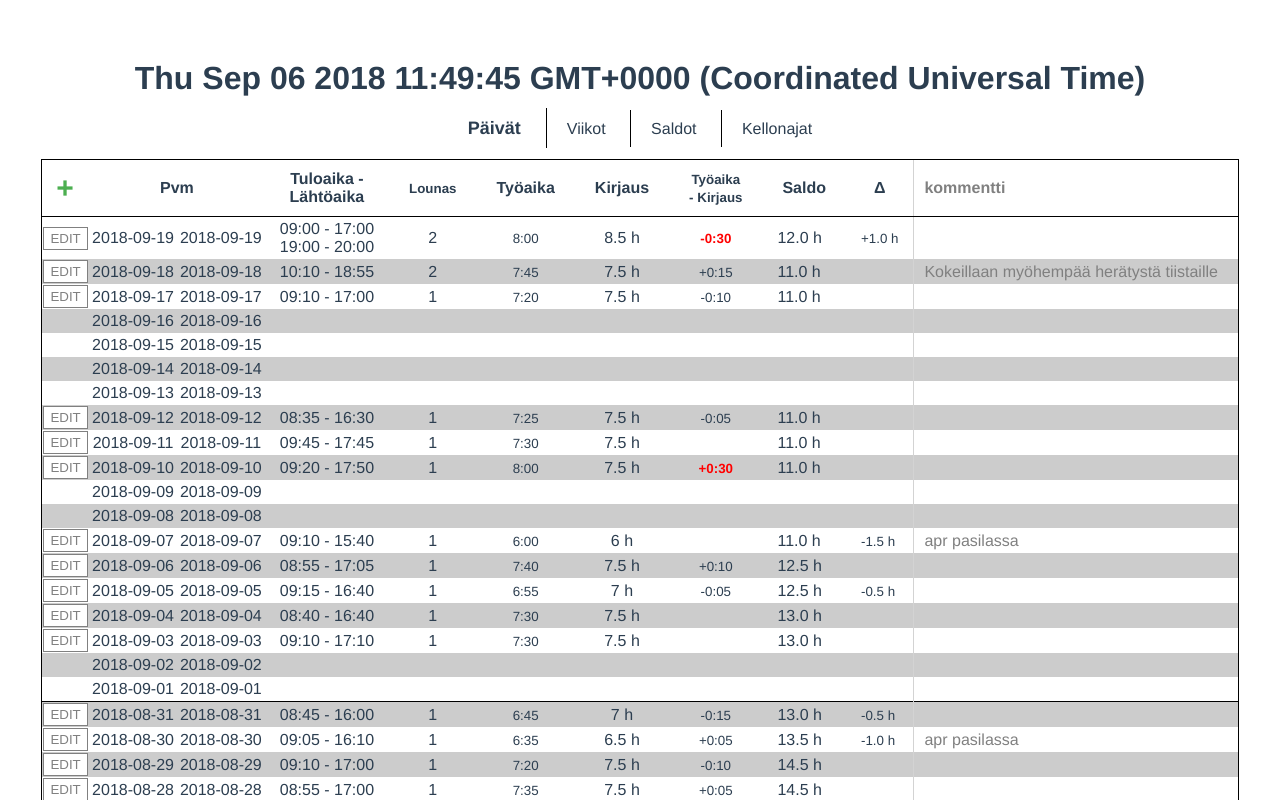
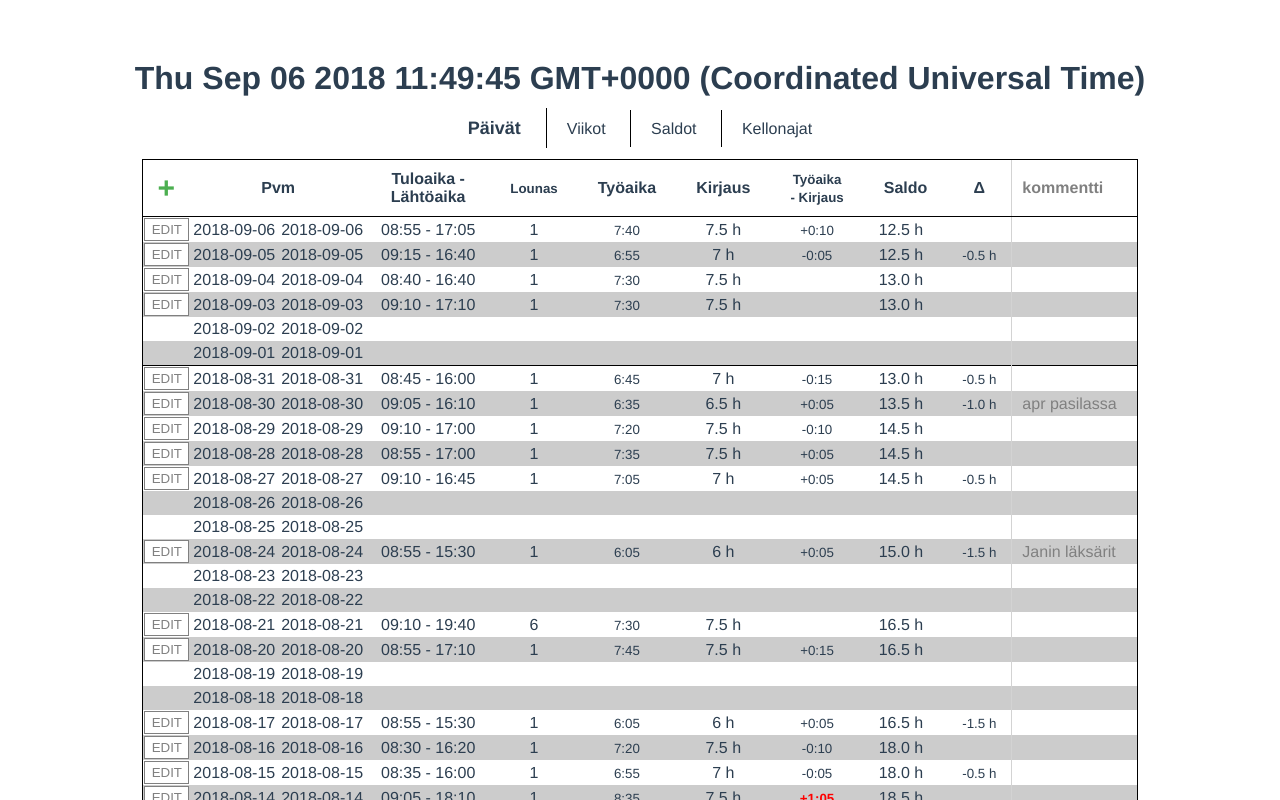
Before and after one commit to tzrissan/tuntikirjanpito, a Vue app: page / in a window 1280 px wide. Shown: the top 800 px of the page. Built offline with nearby package versions, Linux system fonts and the light colour scheme.

Commit message:
Vuosikohtaiset suodattimet myös päivämääräsivulle

```diff
--- a/src/components/Paivat.vue
+++ b/src/components/Paivat.vue
@@ -109,7 +109,7 @@
                 <tr>
                     <td colspan="11" class="rajoitus">
                         <div class="clickable"
-                             v-for="sivukoko in local.sivukoot"
+                             v-for="sivukoko in sivukoot"
                              v-bind:key="sivukoko.name"
                              v-bind:class="{ active: local.sivukoko === sivukoko}"
                              v-on:click="local.sivukoko = sivukoko">{{ sivukoko.name }}</div>
@@ -128,30 +128,17 @@
     import moment from 'moment';
     import Tuntikirjanpito from '../data.js';
     import UusiRivi from "./UusiRivi";
-    import {aikavaliMinuutteina, formatTimeFromString, kaikkiAikavalitTapahtumienValilla, nyt} from '../date-time-util';
+    import {aikavaliMinuutteina, formatTimeFromString, kaikkiAikavalitTapahtumienValilla, kaikkiAikavalit, nyt} from '../date-time-util';
 
-    const sivukoot = (() => {
-        function sivukoko(name, filterFn) {
-            return { name, filterFn }
-        }
-        function filter(paivat, f) {
-            if (paivat && paivat.length > 0) {
-                const limit = f(moment(paivat[0].date)).startOf('day');
-                return p => p.paiva.isAfter(limit);
-            } else {
-                return () => false;
-            }
-        }
-        return [
-            sivukoko('viikko', paivat => paivat.filter(filter(paivat, m => m.subtract(1, 'week')))),
-            sivukoko('kk', paivat => paivat.filter(filter(paivat, m => m.subtract(1, 'month')))),
-            sivukoko('3kk', paivat => paivat.filter(filter(paivat, m => m.subtract(3, 'month')))),
-            sivukoko('6kk', paivat => paivat.filter(filter(paivat, m => m.subtract(6, 'month')))),
-            sivukoko('vuosi', paivat => paivat.filter(filter(paivat, m => m.subtract(1, 'year')))),
-            sivukoko('kaikki', paivat => paivat)
-        ]
-    })();
-
+    function sivukoko(name, alku, loppu) {
+        return {name, alku, loppu}
+    }
+    const oletusSivukoot = [
+        sivukoko('kk', moment().subtract(1, 'month').startOf('day'), moment().endOf('day')),
+        sivukoko('3kk', moment().subtract(3, 'month').startOf('day'), moment().endOf('day')),
+        sivukoko('6kk', moment().subtract(6, 'month').startOf('day'), moment().endOf('day')),
+        sivukoko('vuosi', moment().subtract(1, 'year').startOf('day'), moment().endOf('day')),
+    ];
 
     export default {
         name: 'Paivat',
@@ -159,15 +146,9 @@
         props: {},
         computed: {
             computedPaivat() {
-
-                function laskevassaJarjestyksessa(paivat) {
-                    return _.sortBy(paivat, ['date', 'tuloaika']).reverse();
-                }
-
-                const kaikkiPaivat = kaikkiAikavalitTapahtumienValilla(this.global.merkinnat, 'day');
-
-                return this.local.sivukoko.filterFn(laskevassaJarjestyksessa(
-                    kaikkiPaivat.map(paiva => {
+                const self = this;
+                return _.chain(kaikkiAikavalit(self.local.sivukoko.alku, self.local.sivukoko.loppu, 'day'))
+                    .map(paiva => {
                         const merkinnat = this.global.merkinnatPaivittain[paiva.alku.format('YYYY-MM-DD')];
                         return merkinnat ? merkinnat : {
                             date: paiva.alku.format('YYYY-MM-DD'),
@@ -175,7 +156,21 @@
                             merkinnat: []
                         }
                     })
-                ));
+                    .sortBy(['date', 'tuloaika'])
+                    .value()
+                    .reverse();
+            },
+            sivukoot () {
+                const firstDay = _.get(this.global, 'merkinnat[0].paiva', moment().startOf('day'));
+                const sivukoot = [ ...oletusSivukoot ];
+                sivukoot.splice(4, 0, sivukoko('kaikki', firstDay, moment().endOf('day')))
+                sivukoot.splice(4, 0,
+                    ...kaikkiAikavalitTapahtumienValilla(this.global.merkinnat, 'year')
+                        .map(aikavali => sivukoko(
+                            aikavali.alku.format('YYYY'),
+                            aikavali.alku,
+                            moment().isBefore(aikavali.loppu) ? moment() : aikavali.loppu)));
+                return sivukoot;
             }
         },
         methods: {
@@ -242,15 +237,12 @@
         },
         data() {
             const global = Tuntikirjanpito.get();
-            return {
-                global,
-                local: {
-                    editId: undefined,
-                    uusi: false,
-                    sivukoko: sivukoot[1],
-                    sivukoot
-                }
-            }
+            const local = {
+                editId: undefined,
+                uusi: false
+            };
+            local.sivukoko = oletusSivukoot[0]
+            return {global, local}
         }
     }
 </script>
--- a/src/components/Viikot.vue
+++ b/src/components/Viikot.vue
@@ -85,8 +85,8 @@
             computedViikot() {
                 const self = this;
                 const pyhat = this.global.pyhat.map(p => p.date);
-                const valitutṔaivat = _.filter(this.global.merkinnatPaivittain, p => p.paiva.isBetween(self.local.sivukoko.alku, self.local.sivukoko.loppu));
-                const merkinnatViikoittain = _.groupBy(_.values(valitutṔaivat), m => moment(m.paiva).startOf('week'));
+                const valitutṔaivat = _.filter(_.values(this.global.merkinnatPaivittain), p => p.paiva.isBetween(self.local.sivukoko.alku, self.local.sivukoko.loppu));
+                const merkinnatViikoittain = _.groupBy(valitutṔaivat, m => moment(m.paiva).startOf('week'));
 
                 return _.chain(kaikkiAikavalit(self.local.sivukoko.alku, self.local.sivukoko.loppu))
                     .map(viikko => {
```
